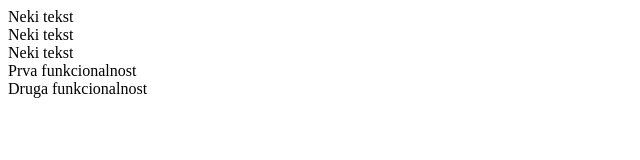
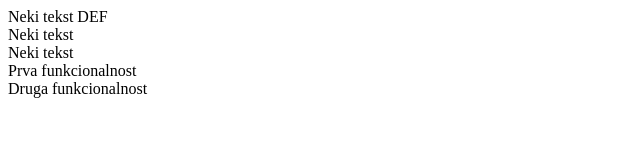
Before and after one commit to sisicfaris-ita/demo-repo, a plain HTML site: page index.html in a window 1280 px wide. Shown: the full height of the page, 0-640 px from the left. Drawn offline with Linux system fonts and the light colour scheme.

Commit message:
Cetvrta funkcionalnost

```diff
--- a/index.html
+++ b/index.html
@@ -6,7 +6,7 @@
     <title>Document</title>
 </head>
 <body>
-    <div>Neki tekst</div>
+    <div>Neki tekst DEF</div>
     <div>Neki tekst</div>
     <div>Neki tekst</div>
     <div>Prva funkcionalnost</div>
```
